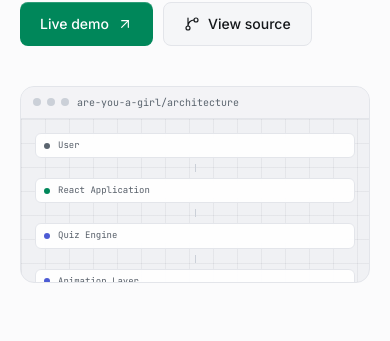
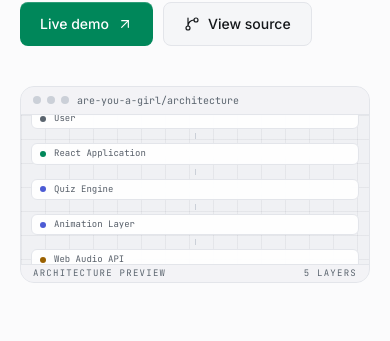
Before and after one commit to aswapathyraj/PortfolioV3, a React (Vite) app: page /projects/are-you-a-girl in a window 390 px wide. Shown: the part 503-844 px from the top of the page. Built offline with nearby package versions, Linux system fonts and the light colour scheme; no server answers.

Commit message:
fix(projects): architecture preview no longer clipped
The miniature diagram outgrew its aspect-ratio container, so the window
chrome and top layers were cropped. Tighter rows/gaps/padding and a
min-h-0 overflow guard keep all five layers and the chrome fully visible
on desktop and mobile.

```diff
--- a/src/components/Projects/ProjectVisual.jsx
+++ b/src/components/Projects/ProjectVisual.jsx
@@ -28,7 +28,7 @@ function ArchitectureMiniature({ project }) {
   return (
     <div className="relative flex h-full flex-col">
       {/* Window chrome */}
-      <div className="flex items-center gap-2 border-b border-line bg-elevated/60 px-3 py-2">
+      <div className="flex items-center gap-2 border-b border-line bg-elevated/60 px-3 py-1.5 sm:py-2">
         <span className="flex gap-1.5" aria-hidden="true">
           <span className="size-2 rounded-full bg-line-strong" />
           <span className="size-2 rounded-full bg-line-strong" />
@@ -39,14 +39,14 @@ function ArchitectureMiniature({ project }) {
         </span>
       </div>
 
-      <div className="grid-field-sm relative flex flex-1 flex-col justify-center gap-1.5 p-3.5 sm:gap-2 sm:p-5">
+      <div className="grid-field-sm relative flex min-h-0 flex-1 flex-col justify-center gap-1 overflow-hidden p-2.5 sm:gap-1.5 sm:p-3.5">
         {rows.map((row, rowIndex) => (
-          <div key={rowIndex} className="flex flex-col items-stretch gap-1.5">
+          <div key={rowIndex} className="flex flex-col items-stretch gap-1">
             <div className="flex items-stretch justify-center gap-1.5 sm:gap-2">
               {row.map((node) => (
                 <div
                   key={node.id}
-                  className="flex min-w-0 flex-1 items-center gap-2 rounded-md border border-line bg-surface/90 px-2 py-1.5 backdrop-blur-sm sm:px-2.5 sm:py-2"
+                  className="flex min-w-0 flex-1 items-center gap-2 rounded-md border border-line bg-surface/90 px-2 py-1 backdrop-blur-sm sm:px-2.5 sm:py-1.5"
                 >
                   <span
                     className={cn('size-1.5 shrink-0 rounded-full', kindDot[node.kind] ?? 'bg-subtle')}
@@ -64,14 +64,14 @@ function ArchitectureMiniature({ project }) {
 
             {rowIndex < rows.length - 1 ? (
               <div className="flex justify-center" aria-hidden="true">
-                <span className="h-2 w-px bg-line-strong sm:h-2.5" />
+                <span className="h-1.5 w-px bg-line-strong" />
               </div>
             ) : null}
           </div>
         ))}
       </div>
 
-      <div className="flex items-center justify-between gap-2 border-t border-line bg-elevated/60 px-3 py-1.5">
+      <div className="flex items-center justify-between gap-2 border-t border-line bg-elevated/60 px-3 py-1">
         <span className="mono-label text-[0.5625rem]">Architecture preview</span>
         <span className="mono-label text-[0.5625rem]">{rows.length} layers</span>
       </div>
```
